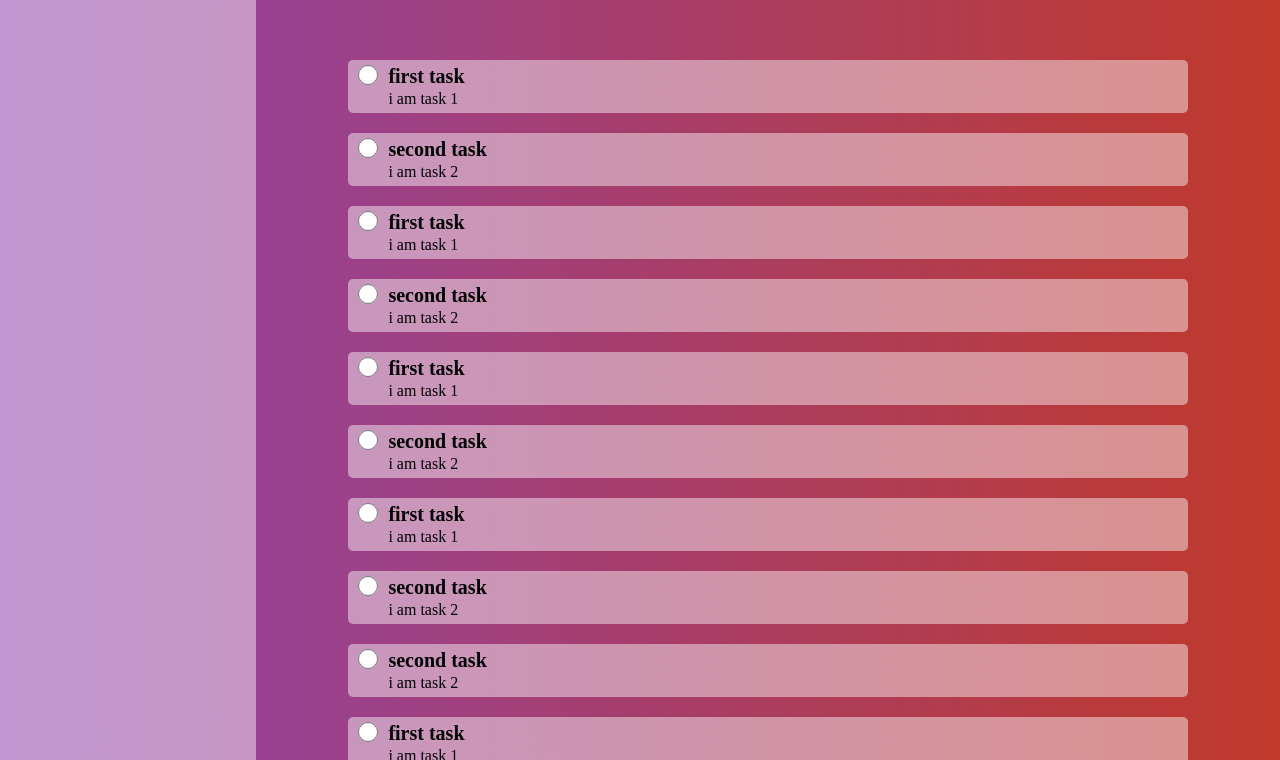
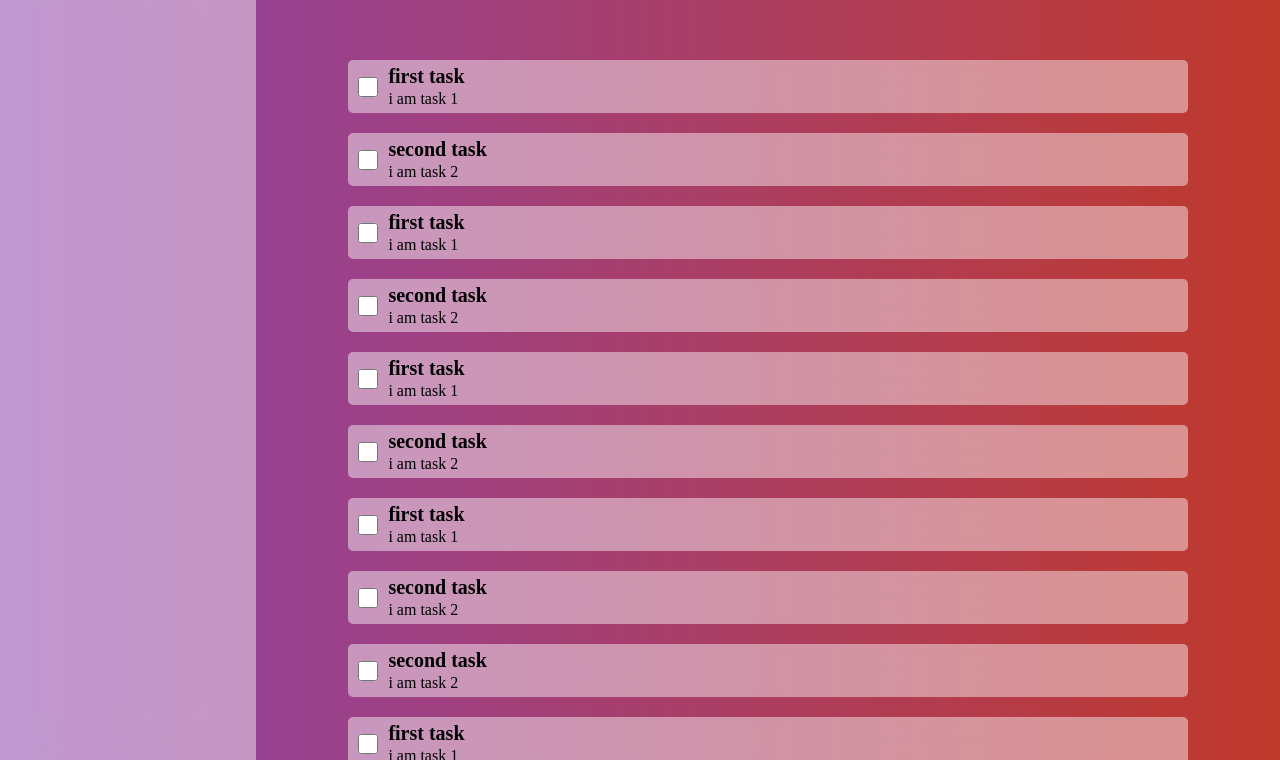
Before and after one commit to preetsingh10/to-do-list, a website built with webpack: page src/template.html in a window 1280 px wide. Shown: the part 40-800 px from the top of the page. Built offline with nearby package versions, Linux system fonts and the light colour scheme.

Commit message:
just standard layout no functionality yet

```diff
--- a/src/displayToDo.js
+++ b/src/displayToDo.js
@@ -17,7 +17,7 @@ todoList.forEach((todo) => {
   todoDiv.classList = "todo-item";
 
   const todoButton = document.createElement("input");
-  todoButton.type = "radio";
+  todoButton.type = "checkbox";
   todoButton.classList = "todo-button";
   todoButton.addEventListener('click',()=>{
     popAudio.play()
--- a/src/styles.css
+++ b/src/styles.css
@@ -42,9 +42,10 @@ body{
 .todo-button{
     width: 20px;
     height: 20px;
-    border: none;
-    border-radius: 10px;
+border: none;
+    border-radius: 30px;
     background-color: rgba(255, 255, 255, 0.629);
+    align-self: center;
     cursor: pointer;
 }
 .todo-content-container{
```
